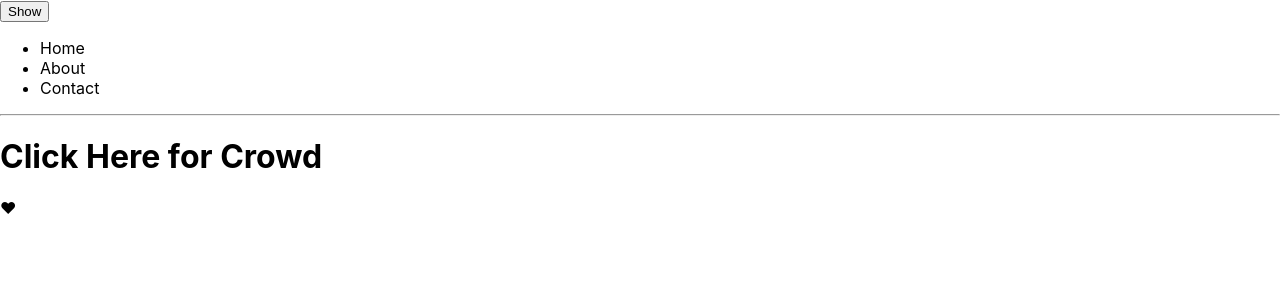
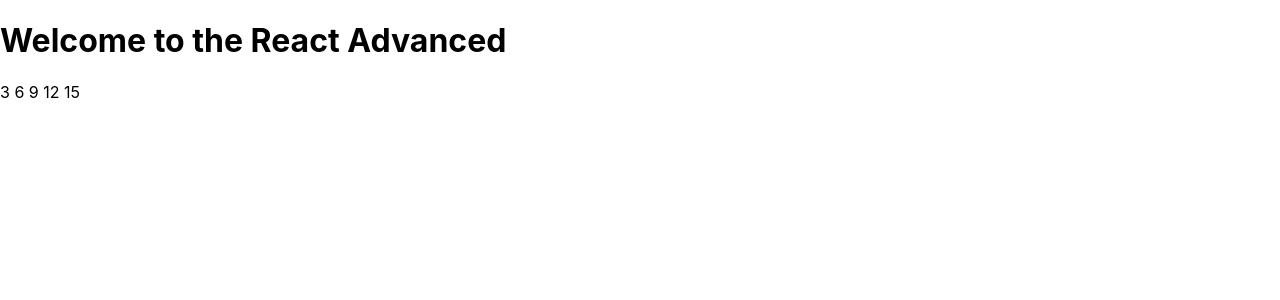
Before and after one commit to Arafat-alim/react-advanced, a React (Create React App) app: page / in a window 1280 px wide. Shown: the top 300 px of the page. Built offline with nearby package versions, Linux system fonts and the light colour scheme.

Commit message:
render props is created.

```diff
--- a/src/Application.js
+++ b/src/Application.js
@@ -1,6 +1,7 @@
 import React from "react";
 import Favourite from "./hoc/Toggler-Question/Favourite";
 import Menu from "./hoc/Toggler-Question/Menu";
+import ApplicationOne from "./render-props/ApplicationOne";
 // // import { withFavouriteNumber } from "./hoc/withFavouriteNumber";
 // import { withMyName } from "./hoc/withMyName";
 
@@ -10,9 +11,13 @@
       {/* <h1>My Name is - {props.myName}</h1> */}
       {/* <h1>My Favourite Number is - {props.favouriteNumber}</h1> */}
 
-      <Menu />
+      {/* HIgher Order Function */}
+      {/* <Menu />
       <hr />
-      <Favourite />
+      <Favourite /> */}
+
+      {/* Render Props */}
+      <ApplicationOne />
     </div>
   );
 };
--- /dev/null
+++ b/src/render-props/ApplicationOne.js
@@ -0,0 +1,14 @@
+import React from "react";
+import RenderProps from "./RenderProps";
+export default function ApplicationOne() {
+  return (
+    <div>
+      <h1>Welcome to the React Advanced </h1>
+      <RenderProps
+        render={function (arr) {
+          return arr.map((item) => item * 3 + " "); // 3 6 9 12 15
+        }}
+      />
+    </div>
+  );
+}
--- /dev/null
+++ b/src/render-props/RenderProps.js
@@ -0,0 +1,5 @@
+import React from "react";
+
+export default function RenderProps(props) {
+  return <div>{props.render([1, 2, 3, 4, 5])}</div>;
+}
```
